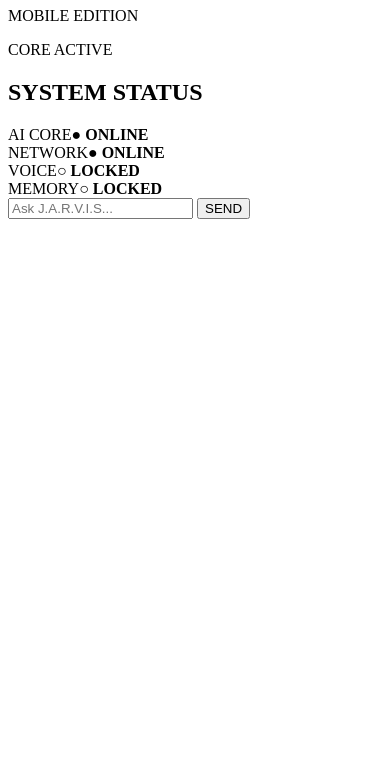
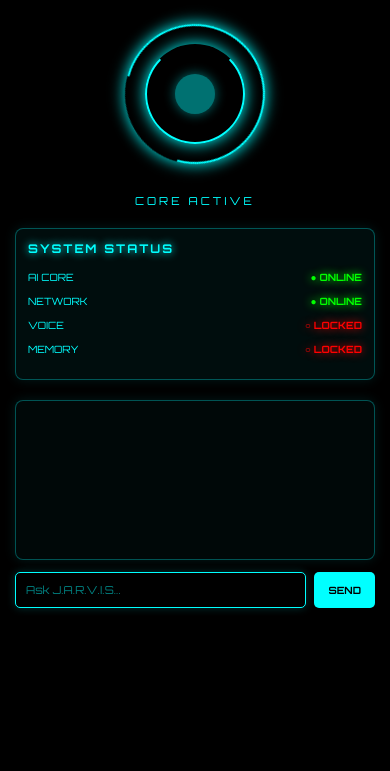
Before and after one commit to VeeraVenkaiah/jarvis-mobile-edition, a plain HTML site: page Frontend/index.html in a window 390 px wide. Shown: the part 73-844 px from the top of the page. Drawn offline with Linux system fonts and the light colour scheme.

Commit message:
Enhance mobile styles and update visual elements
Updated styles for mobile responsiveness and improved visual elements.

```diff
--- a/Frontend/style.css
+++ b/Frontend/style.css
@@ -1,30 +1,338 @@
-@import url('https://fonts.googleapis.com/css2?
-family=Orbitron:wght@400;700&display=swap');
-*{margin:0;padding:0;box-sizing:border-box;font-family:'Orbitron'}
-body{background:#000;color:#0ff;padding:20px}
-header{text-align:center}
-header h1{letter-spacing:6px;text-shadow:0 0 12px #0ff}
-header p{font-size:10px;letter-spacing:4px;opacity:.6}
-.core{position:relative;width:160px;height:160px;margin:25px auto}
-.ring{position:absolute;border:2px solid #0ff;border-radius:50%;box-shadow:0 0 15px #0ff}
-.r1{inset:0;border-top-color:transparent;animation:spin 3s linear infinite}
-.r2{inset:20px;border-bottom-color:transparent;animation:spin 2s linear infinite reverse}
-.center{position:absolute;inset:50px;background:#0ff;border-radius:50%;box-shadow:0 0
-30px #0ff;animation:pulse 1.5s infinite}
-@keyframes spin{to{transform:rotate(360deg)}}
-@keyframes pulse{50%{opacity:.4}}
-.core-text{text-align:center;font-size:11px;letter-spacing:3px}
-.status{border:1px solid rgba(0,255,255,.3);background:rgba(0,255,255,.05);padding:
-12px;margin:20px 0}
-.status h2{font-size:12px;letter-spacing:2px;margin-bottom:8px}
-.row{display:flex;justify-content:space-between;font-size:11px;margin:6px 0}
-.on{color:#0f0}.off{color:#f00}
 
-.chat{border:1px solid rgba(0,255,255,.3);height:150px;overflow-y:auto;padding:10px;font-
-size:12px}
+/* =====================================
+   J.A.R.V.I.S - MOBILE EDITION
+   Main Stylesheet
+===================================== */
 
-.msg{margin:6px 0;padding:6px;border-left:2px solid #0ff;background:rgba(0,255,255,.08)}
-.msg.user{border-left-color:#fff}
-.input-area{display:flex;gap:8px;margin-top:12px}
-input{flex:1;background:#000;border:1px solid #0ff;color:#0ff;padding:10px}
-button{background:#0ff;color:#000;border:none;padding:10px 16px;font-weight:bold}
+/* GOOGLE FONT */
+@import url('https://fonts.googleapis.com/css2?family=Orbitron:wght@400;500;600;700&display=swap');
+
+
+/* GLOBAL RESET */
+* {
+    margin: 0;
+    padding: 0;
+    box-sizing: border-box;
+    font-family: 'Orbitron', sans-serif;
+}
+
+
+/* BODY */
+body {
+    background: #000;
+    color: #00ffff;
+    padding: 20px;
+    min-height: 100vh;
+    overflow-x: hidden;
+}
+
+
+/* HEADER */
+header {
+    text-align: center;
+    margin-bottom: 20px;
+}
+
+header h1 {
+    font-size: 30px;
+    letter-spacing: 6px;
+    color: #00ffff;
+    text-shadow: 0 0 12px #00ffff,
+                 0 0 25px #00ffff;
+}
+
+header p {
+    font-size: 10px;
+    letter-spacing: 4px;
+    margin-top: 10px;
+    opacity: 0.7;
+}
+
+
+/* AI CORE ANIMATION */
+.core {
+    position: relative;
+    width: 160px;
+    height: 160px;
+    margin: 30px auto;
+}
+
+.ring {
+    position: absolute;
+    border: 2px solid #00ffff;
+    border-radius: 50%;
+    box-shadow: 0 0 15px #00ffff;
+}
+
+.r1 {
+    inset: 0;
+    border-top-color: transparent;
+    animation: spin 3s linear infinite;
+}
+
+.r2 {
+    inset: 20px;
+    border-bottom-color: transparent;
+    animation: spin 2s linear infinite reverse;
+}
+
+.center {
+    position: absolute;
+    inset: 50px;
+    background: #00ffff;
+    border-radius: 50%;
+    box-shadow: 0 0 30px #00ffff;
+    animation: pulse 1.5s infinite;
+}
+
+
+/* CORE TEXT */
+.core-text {
+    text-align: center;
+    font-size: 11px;
+    letter-spacing: 3px;
+    margin-bottom: 20px;
+}
+
+
+/* ANIMATIONS */
+@keyframes spin {
+    from {
+        transform: rotate(0deg);
+    }
+
+    to {
+        transform: rotate(360deg);
+    }
+}
+
+@keyframes pulse {
+    0%, 100% {
+        opacity: 1;
+        box-shadow: 0 0 30px #00ffff;
+    }
+
+    50% {
+        opacity: 0.4;
+        box-shadow: 0 0 10px #00ffff;
+    }
+}
+
+
+/* SYSTEM STATUS PANEL */
+.status {
+    border: 1px solid rgba(0, 255, 255, 0.3);
+    background: rgba(0, 255, 255, 0.05);
+    padding: 15px;
+    margin: 20px 0;
+    border-radius: 8px;
+    box-shadow: 0 0 12px rgba(0, 255, 255, 0.1);
+}
+
+.status h2 {
+    font-size: 14px;
+    letter-spacing: 2px;
+    margin-bottom: 15px;
+    text-shadow: 0 0 8px #00ffff;
+}
+
+
+/* STATUS ROWS */
+.row {
+    display: flex;
+    justify-content: space-between;
+    align-items: center;
+    font-size: 11px;
+    margin: 12px 0;
+    gap: 10px;
+}
+
+.on {
+    color: #00ff00;
+    text-shadow: 0 0 8px #00ff00;
+}
+
+.off {
+    color: #ff0000;
+    text-shadow: 0 0 8px #ff0000;
+}
+
+
+/* CHAT WINDOW */
+.chat {
+    border: 1px solid rgba(0, 255, 255, 0.3);
+    background: rgba(0, 255, 255, 0.03);
+    height: 180px;
+    overflow-y: auto;
+    padding: 12px;
+    font-size: 12px;
+    border-radius: 8px;
+    box-shadow: 0 0 12px rgba(0, 255, 255, 0.1);
+}
+
+
+/* CHAT MESSAGES */
+.msg {
+    margin: 8px 0;
+    padding: 10px;
+    border-left: 3px solid #00ffff;
+    background: rgba(0, 255, 255, 0.08);
+    border-radius: 3px;
+    line-height: 1.6;
+    word-wrap: break-word;
+}
+
+.msg.user {
+    border-left-color: #ffffff;
+    color: #ffffff;
+}
+
+
+/* INPUT AREA */
+.input-area {
+    display: flex;
+    gap: 8px;
+    margin-top: 12px;
+    width: 100%;
+}
+
+
+/* INPUT FIELD */
+input {
+    flex: 1;
+    min-width: 0;
+    background: #000;
+    border: 1px solid #00ffff;
+    color: #00ffff;
+    padding: 12px;
+    outline: none;
+    border-radius: 5px;
+    font-size: 12px;
+    box-shadow: 0 0 8px rgba(0, 255, 255, 0.2);
+}
+
+input::placeholder {
+    color: rgba(0, 255, 255, 0.5);
+}
+
+input:focus {
+    box-shadow: 0 0 15px #00ffff;
+}
+
+
+/* SEND BUTTON */
+button {
+    background: #00ffff;
+    color: #000;
+    border: none;
+    padding: 10px 18px;
+    font-weight: bold;
+    font-size: 12px;
+    border-radius: 5px;
+    cursor: pointer;
+    transition: 0.3s;
+}
+
+button:hover {
+    background: #ffffff;
+    box-shadow: 0 0 15px #00ffff;
+}
+
+
+/* SCROLLBAR */
+.chat::-webkit-scrollbar {
+    width: 5px;
+}
+
+.chat::-webkit-scrollbar-thumb {
+    background: #00ffff;
+    border-radius: 10px;
+}
+
+.chat::-webkit-scrollbar-track {
+    background: #111;
+}
+
+
+/* MOBILE RESPONSIVENESS */
+@media screen and (max-width: 600px) {
+
+    body {
+        padding: 15px;
+    }
+
+    header h1 {
+        font-size: 25px;
+        letter-spacing: 4px;
+    }
+
+    header p {
+        font-size: 9px;
+    }
+
+    .core {
+        width: 140px;
+        height: 140px;
+    }
+
+    .status {
+        padding: 12px;
+    }
+
+    .status h2 {
+        font-size: 12px;
+    }
+
+    .row {
+        font-size: 10px;
+    }
+
+    .chat {
+        height: 160px;
+        font-size: 11px;
+    }
+
+    input {
+        font-size: 11px;
+        padding: 10px;
+    }
+
+    button {
+        padding: 10px 14px;
+        font-size: 10px;
+    }
+}
+
+
+/* SMALL MOBILE DEVICES */
+@media screen and (max-width: 360px) {
+
+    header h1 {
+        font-size: 21px;
+        letter-spacing: 3px;
+    }
+
+    .row {
+        font-size: 9px;
+    }
+
+    .input-area {
+        gap: 5px;
+    }
+
+    button {
+        padding: 9px 10px;
+    }
+}
+
+
+/* REDUCED MOTION ACCESSIBILITY */
+@media (prefers-reduced-motion: reduce) {
+    *,
+    *::before,
+    *::after {
+        animation-duration: 0.01ms !important;
+        animation-iteration-count: 1 !important;
+        scroll-behavior: auto !important;
+    }
+}
```
